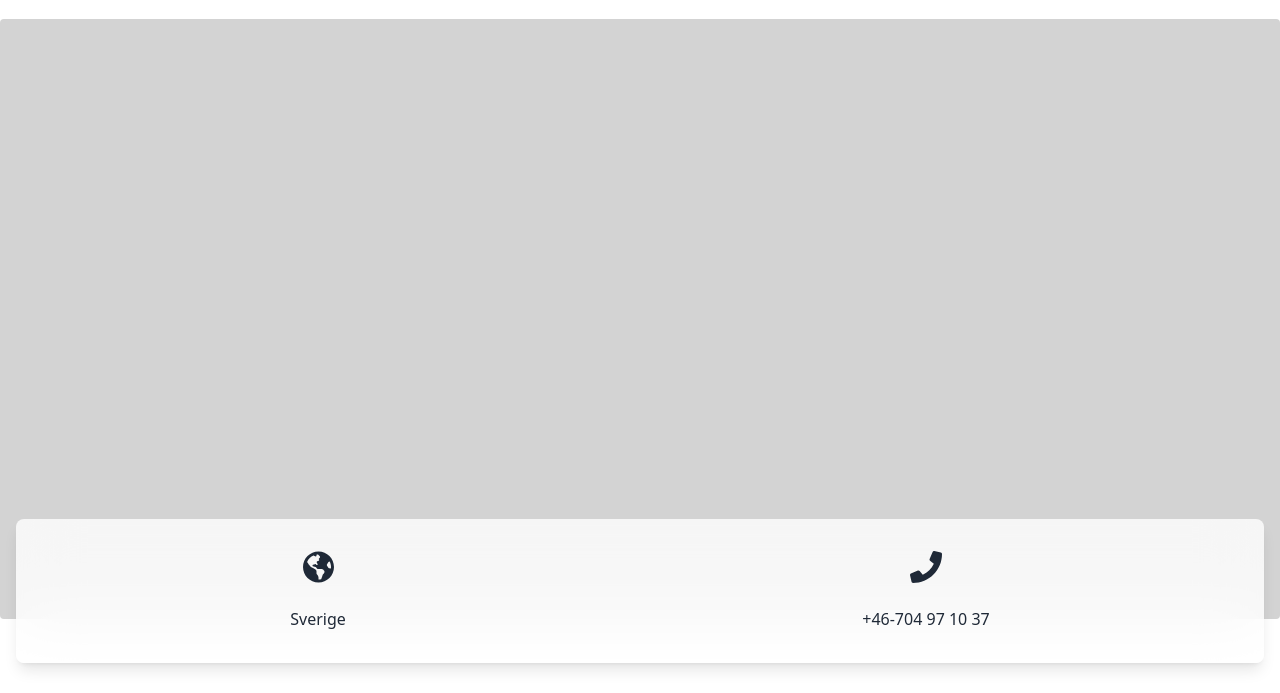
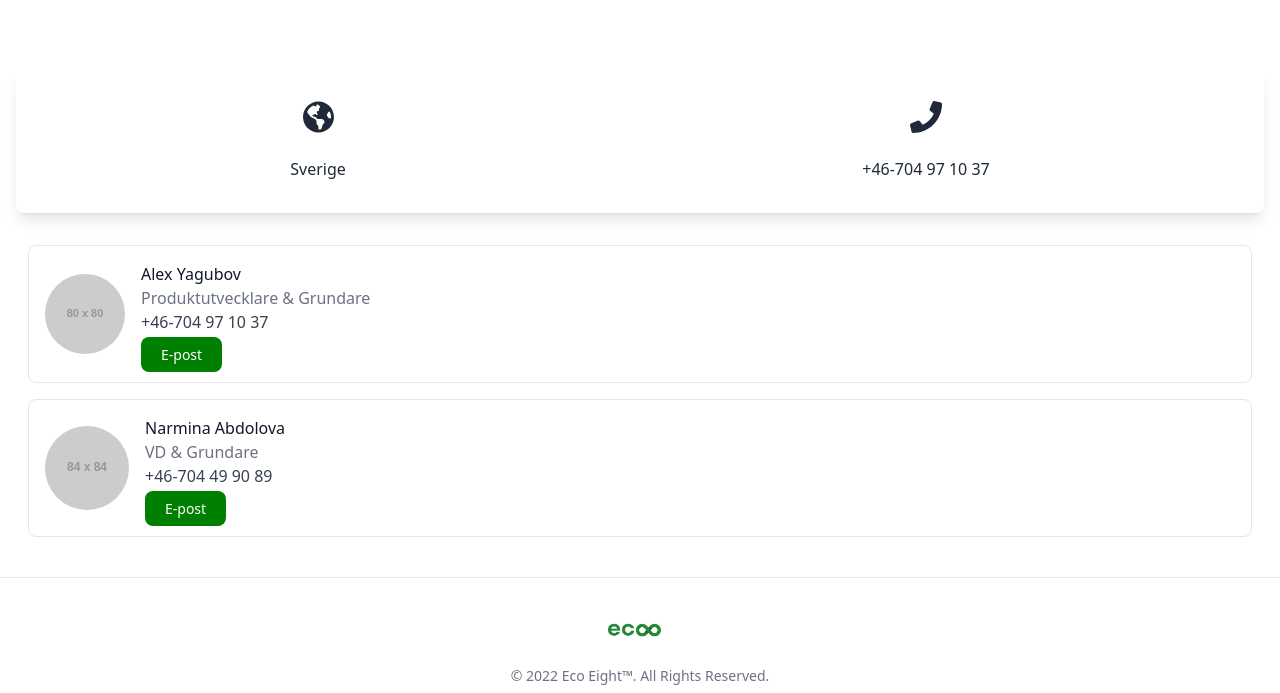
Before and after one commit to ecoeight/ecoeight, a website: page offertforfragan.html in a window 1280 px wide. Shown: the part 61-754 px from the top of the page. Drawn offline with nearby package versions, Linux system fonts and the light colour scheme; placeholder pictures from the web are drawn by us.

Commit message:
update offert

```diff
--- a/offertforfragan.html
+++ b/offertforfragan.html
@@ -42,10 +42,7 @@
 
         <!-- Section: Design Block -->
         <section class="mb-32 text-gray-800 pt-20">
-          <div class="relative rounded overflow-hidden bg-no-repeat bg-cover"
-            style="background-position: 50%; background-color: lightgray; height: 600px;">
-          </div>
-          <div class="container text-gray-800 px-4 md:px-12">
+          <div class="container text-gray-800 px-4 md:px-12" style="margin-top: 150px;">
             <div class="block rounded-lg shadow-lg py-8 md:py-12 px-4 md:px-6"
               style="margin-top: -100px; background: hsla(0, 0%, 100%, 0.8); backdrop-filter: blur(30px);">
               <div class="flex flex-row">
```
